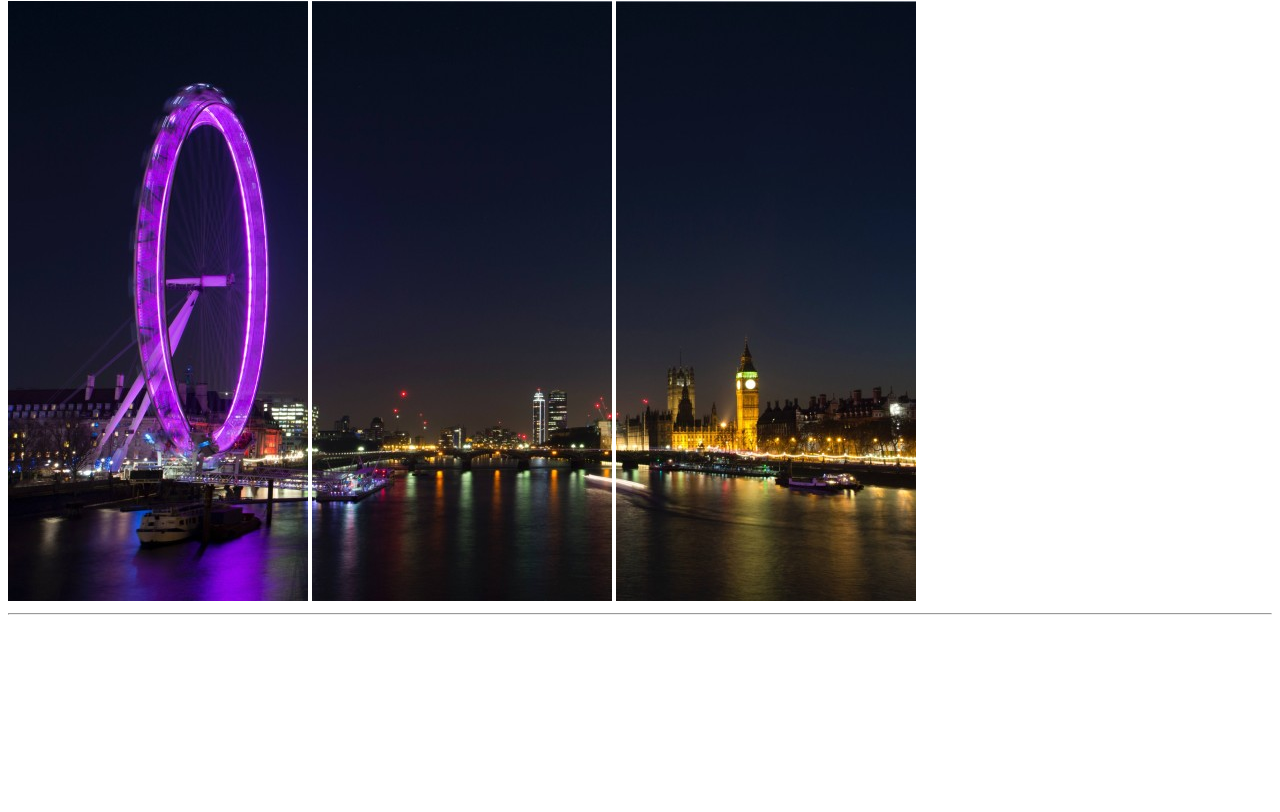
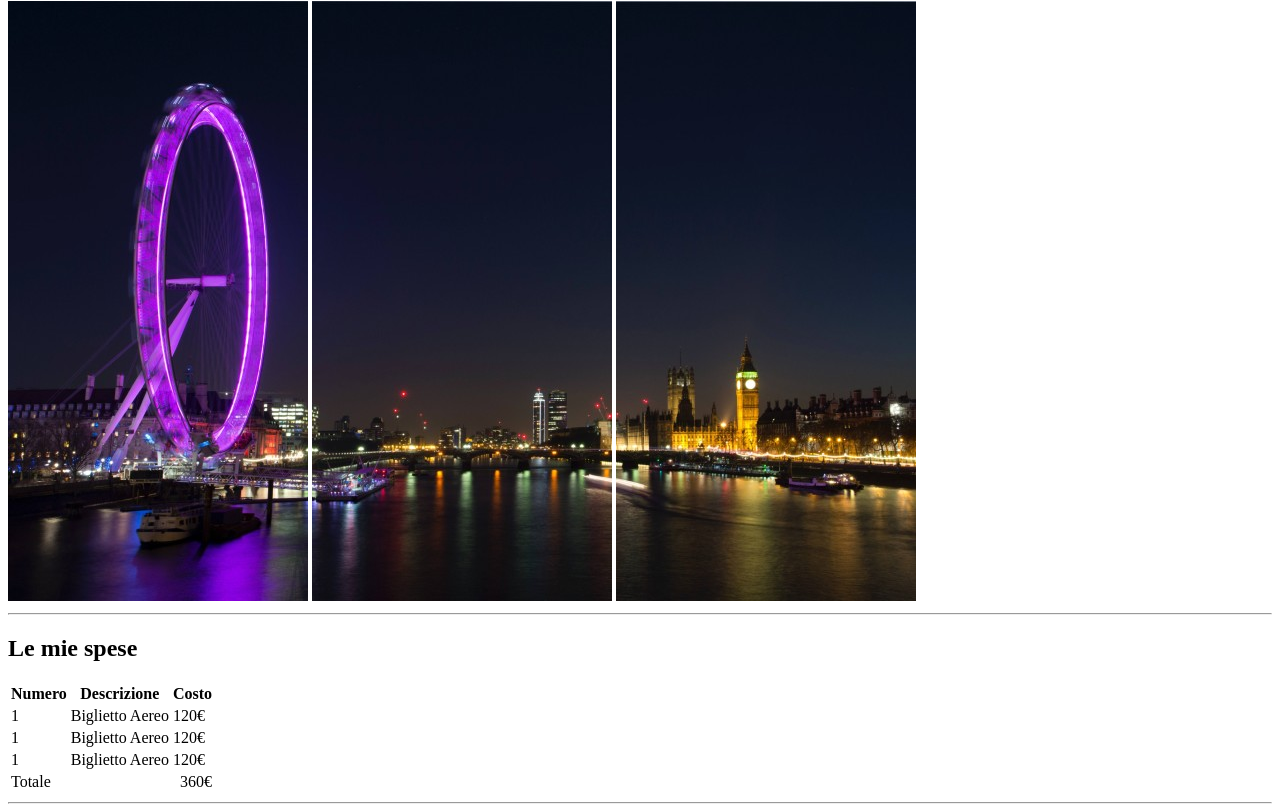
Before and after one commit to AntonioDiBari/html-london-trip, a plain HTML site: page index.html in a window 1280 px wide. Shown: the part 79-891 px from the top of the page. Before the commit the page ends 800 px from the top, so only its background shows below. Drawn offline with Linux system fonts and the light colour scheme.

Commit message:
add first section

```diff
--- a/index.html
+++ b/index.html
@@ -18,7 +18,38 @@
             <hr />
         </header>
         <section>
-
+           <h2>Le mie spese</h2>
+           <table>
+                <thead>
+                    <tr>
+                        <th>Numero</th>
+                        <th>Descrizione</th>
+                        <th>Costo</th>
+                    </tr>
+                </thead>
+                <tbody>
+                    <tr>
+                        <td>1</td>
+                        <td>Biglietto Aereo</td>
+                        <td>120&euro;</td>
+                    </tr>
+                    <tr>
+                        <td>1</td>
+                        <td>Biglietto Aereo</td>
+                        <td>120&euro;</td>
+                    </tr>
+                    <tr>
+                        <td>1</td>
+                        <td>Biglietto Aereo</td>
+                        <td>120&euro;</td>
+                    </tr>
+                </tbody>
+                <tfoot>
+                    <td>Totale</td>
+                    <td colspan="2" style="text-align:right;">360&euro;</td>
+                </tfoot>
+           </table>
+           <hr />
         </section>
     </body>
 </html>
```
